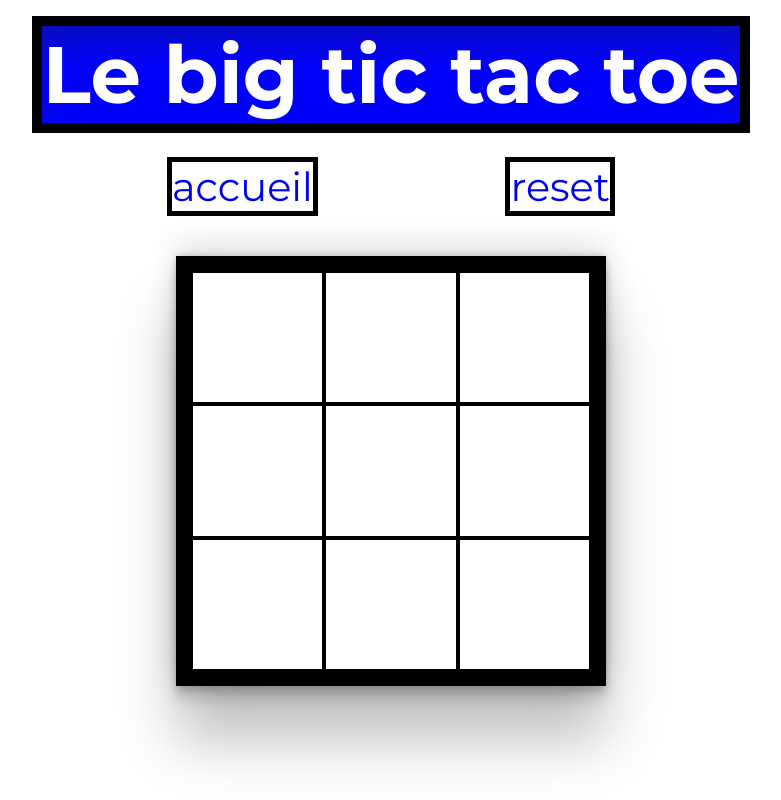
After one commit to chafrak/portfolio-zakomax, a PHP site: page /morpion.html in a window 1280 px wide. The commit adds this page. Shown: the whole page, without its empty margins (249-1030 px from the left). Run offline with PHP 8.4, Linux system fonts and the light colour scheme.

Commit message:
projet 1 - big tac toe

```diff
--- a/index.php
+++ b/index.php
@@ -46,7 +46,7 @@
         </svg>
         <div class="petitbox" id="tirroir">
             <ul>
-                <li><a href="#">jeu1</a></li>
+                <li><a href="morpion.html">jeu1</a></li>
                 <li><a href="#">jeu2</a></li>
             </ul>
         </div>
--- /dev/null
+++ b/morpion.css
@@ -0,0 +1,100 @@
+@import url('https://fonts.googleapis.com/css2?family=Montserrat:ital,wght@0,100..900;1,100..900&display=swap');
+
+body {
+    margin: 0;
+    padding: 0;
+}
+.wrapper {
+    display: flex;
+    flex-direction: column;
+    margin: 2vh;
+    align-items: center;
+}
+
+.titlebox {
+    /* background-color: red; */
+    height: 25vh;
+    width: 80vw;
+    display: flex;
+    flex-direction: column;
+    align-items: center;
+    justify-content: space-evenly;
+}
+
+.title {
+    font-family:"montserrat";
+    font-size: 10vh;
+    font-weight: bolder;
+    color: white;
+    border: 10px solid;
+    border-color: black;
+    background-color: blue;
+    box-shadow: rgba(50, 50, 93, 0.25) 0px 30px 60px -12px inset, rgba(0, 0, 0, 0.3) 0px 18px 36px -18px inset;
+}
+
+.titlebutton {
+    height: 13vh;
+    width: 35vw;
+    display: flex;
+    flex-direction: row;
+    justify-content: space-between;
+    align-items: center;
+}
+
+.titlebutton a{
+    font-family: "montserrat";
+    font-size: 5vh;
+    text-decoration: none;
+    border: 5px solid;
+    border-color: black;
+    margin-top: 3vh;
+}
+
+.titlebutton a:hover {
+    color: white;
+    background-color: blue;
+    text-decoration: underline;
+    box-shadow: rgba(50, 50, 93, 0.25) 0px 30px 60px -12px inset, rgba(0, 0, 0, 0.3) 0px 18px 36px -18px inset;
+}
+
+.radius {
+    margin-top: 5vh;
+    height: 50vh;
+    width: 50vh;
+    display: flex;
+    flex-direction: column;
+    border: 15px solid;
+    box-shadow: rgba(0, 0, 0, 0.25) 0px 54px 55px, rgba(0, 0, 0, 0.12) 0px -12px 30px, rgba(0, 0, 0, 0.12) 0px 4px 6px, rgba(0, 0, 0, 0.17) 0px 12px 13px, rgba(0, 0, 0, 0.09) 0px -3px 5px;
+}
+
+.radius > div {
+    height: calc(100%/3); /* Setting the width of columns at one third each */
+}
+
+.row > div {
+    width: calc(100%/3); /* Setting the width of columns at one third each */
+}
+
+.row {
+    display: flex;
+    flex-direction: row;
+}
+
+.case {
+    border: 2px solid;
+    border-color: black;
+    font-family: "montserrat";
+    font-weight: bolder;
+    font-size: 150px;
+    display: flex;
+    justify-content: center;
+    align-items: center;
+}
+
+.case.x {
+    color: blue;
+}
+
+.case.o {
+    color: red;
+}
--- /dev/null
+++ b/morpion.html
@@ -0,0 +1,40 @@
+<!DOCTYPE html>
+<html lang="en">
+    <head>
+        <meta charset="UTF-8" />
+        <meta name="viewport" content="width=device-width, initial-scale=1.0" />
+        <title>tictactoe</title>
+        <link href="morpion.css" rel="stylesheet" />
+        <script type="text/javascript" src="morpion.js"></script>
+    </head>
+
+    <body>
+        <div class="wrapper">
+            <div class="titlebox">
+                <div class="title">Le big tic tac toe</div>
+                <div class="titlebutton">
+                    <a class="but_accueil" href="index.php">accueil</a>
+                    <a class="but_reset" href="#" onclick="reset();">reset</a>
+                </div>
+            </div>
+                <div class="radius" id="board">
+                    <div class="row row1">
+                        <div class="case" onclick="div_click(event);"></div>
+                        <div class="case" onclick="div_click(event);"></div>
+                        <div class="case" onclick="div_click(event);"></div>
+                    </div>
+                    <div class="row row2">
+                        <div class="case" onclick="div_click(event);"></div>
+                        <div class="case" onclick="div_click(event);"></div>
+                        <div class="case" onclick="div_click(event);"></div>
+                    </div>
+                    <div class="row row3">
+                        <div class="case" onclick="div_click(event);"></div>
+                        <div class="case" onclick="div_click(event);"></div>
+                        <div class="case" onclick="div_click(event);"></div>
+                    </div>
+                </div>
+            </div>
+        </div>
+    </body>
+</html>
--- /dev/null
+++ b/morpion.js
@@ -0,0 +1,46 @@
+// document.addEventListener("DOMContentLoaded", (event) => {
+// });
+
+var tour_de_jouer = true;
+
+function div_click(event) {
+    var element = event.target
+    // console.log(element.innerText);
+    // console.log(tour_de_jouer);
+
+    if (tour_de_jouer) {
+        set_x(element)
+    } else {
+        set_o(element)
+    }
+
+    tour_de_jouer = !tour_de_jouer ;
+}
+
+function set_x(element) {
+    element.innerText = "X";
+    element.classList.add("x");
+    element.classList.remove("o");
+}
+
+function set_o(element) {
+    element.innerText = "O";
+    element.classList.add("o");
+    element.classList.remove("x");
+}
+
+
+function check_win(element) {
+
+}
+
+function reset() {
+    var all_case = document.getElementsByClassName("case");
+    // console.log(all_case);
+    [].forEach.call(all_case, function(element) {
+        // console.log(element);
+        element.innerText = "";
+    });
+
+    tour_de_jouer = true;
+}
```
